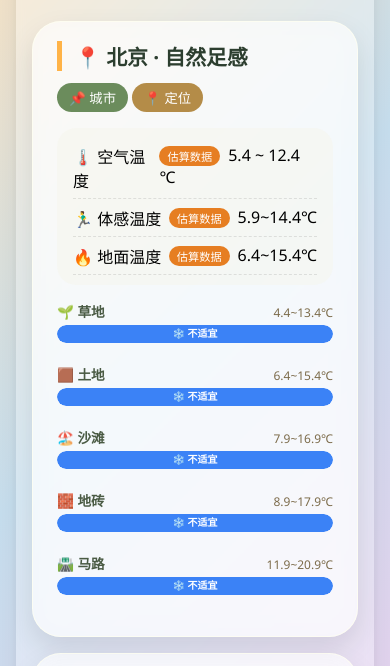
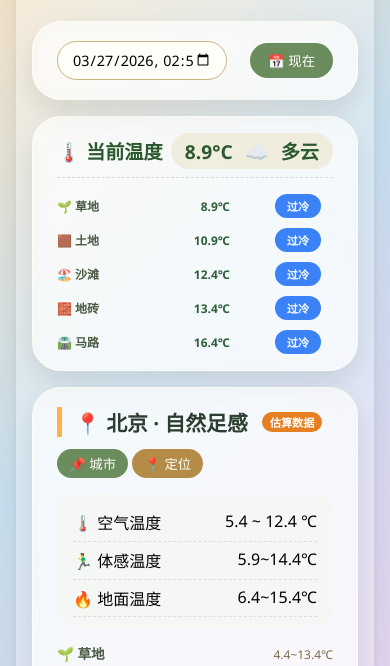
Before and after one commit to zbt00123/Nature-Connection-Guide, a plain HTML site: page index.html in a window 390 px wide. Shown: the part 101-767 px from the top of the page. Drawn offline with Linux system fonts and the light colour scheme; no server answers.

Commit message:
Refactor styles and improve data handling in JS
Refactor CSS styles for card headers and media queries. Update JavaScript functions to improve data display and handling.

```diff
--- a/index.html
+++ b/index.html
@@ -204,7 +204,18 @@
             gap: 12px;
             margin-bottom: 1rem;
         }
-        .card-header h3 { font-size: clamp(1.3rem, 5vw, 1.7rem); font-weight: 600; color: #2c3e2f; border-left: 5px solid #ffb347; padding-left: 0.8rem; margin: 0; }
+        .card-header h3 {
+            font-size: clamp(1.3rem, 5vw, 1.7rem);
+            font-weight: 600;
+            color: #2c3e2f;
+            border-left: 5px solid #ffb347;
+            padding-left: 0.8rem;
+            margin: 0;
+            display: inline-flex;
+            align-items: center;
+            flex-wrap: wrap;
+            gap: 8px;
+        }
         .city-picker-btn, .auto-locate-btn { background: #6b8c5c; border: none; color: white; padding: 5px 12px; border-radius: 30px; cursor: pointer; font-weight: 500; }
         .auto-locate-btn { background: #b48c48; }
 
@@ -463,14 +474,35 @@
         }
         .loading-toast.show { display: flex; }
 
+        /* ========== 媒体查询：竖屏时调整卡片顺序 ========== */
         @media (max-width: 880px) {
-            .dashboard { flex-direction: column; }
-            .wheel-area { order: 4; }
-            .left-panel { order: 2; }
-            .current-card { order: 3; }
-            .footer-info { order: 5; }
-            .date-card { order: 1; }
+            .dashboard {
+                flex-direction: column;
+            }
+            .wheel-area {
+                order: 4;
+            }
+            .left-panel {
+                order: 2;
+            }
+            /* 日期卡片始终在最前 */
+            .date-card {
+                order: 1;
+            }
+            /* 当前温度卡片排在第二 */
+            .current-card {
+                order: 2;
+            }
+            /* 自然足感卡片（info-card）排在当前温度卡片下方 */
+            .info-card {
+                order: 3;
+            }
+            .footer-info {
+                order: 5;
+            }
         }
+
+        /* 针对极小屏幕的微调，不干扰卡片顺序 */
         @media (max-width: 480px) {
             .nature-container { padding: 1rem; }
             .material-row { font-size: 0.75rem; }
@@ -872,7 +904,7 @@
             }
         }
 
-        // 更新自然足感卡片
+        // 更新自然足感卡片（数据标注已移至标题旁）
         function updateLeftPanelAndTimeline(dayIdx){
             let air = dailyTempCache[dayIdx] || {min:15,max:25,real:false,isHistory:false};
             let airMin=air.min, airMax=air.max, airReal=air.real;
@@ -887,11 +919,22 @@
                 if (diffDays < 0) dataType = "历史数据";
                 else dataType = "预报数据";
             }
-            document.getElementById('airTempRange').innerHTML = `<span class="data-tag">${dataType}</span><span>${airMin.toFixed(1)} ~ ${airMax.toFixed(1)} ℃</span>`;
+
+            // 在标题旁显示数据标注，移除三个温度项后面的标注
+            const cityName = currentLocation.name;
+            const titleElem = document.getElementById('cityTitle');
+            titleElem.innerHTML = `📍 ${cityName} · 自然足感 <span class="data-tag" style="font-size:0.7rem; background:#e67e22; margin-left:6px; vertical-align:middle;">${dataType}</span>`;
+
+            // 空气温度：仅显示数值，无标注
+            document.getElementById('airTempRange').innerHTML = `<span>${airMin.toFixed(1)} ~ ${airMax.toFixed(1)} ℃</span>`;
+
+            // 体感温度
             let feelsHtml = (useReal && currentRealWeather.feelsMin) ? `${currentRealWeather.feelsMin.toFixed(1)}~${currentRealWeather.feelsMax.toFixed(1)}℃` : `${(airMin+0.5).toFixed(1)}~${(airMax+2).toFixed(1)}℃`;
-            document.getElementById('feelsLikeTemp').innerHTML = `<span class="data-tag">${dataType}</span><span>${feelsHtml}</span>`;
+            document.getElementById('feelsLikeTemp').innerHTML = `<span>${feelsHtml}</span>`;
+
+            // 地面温度
             let groundHtml = (useReal && currentRealWeather.groundMin) ? `${currentRealWeather.groundMin.toFixed(1)}~${currentRealWeather.groundMax.toFixed(1)}℃` : `${(airMin+1).toFixed(1)}~${(airMax+3).toFixed(1)}℃`;
-            document.getElementById('groundTempRange').innerHTML = `<span class="data-tag">${dataType}</span><span>${groundHtml}</span>`;
+            document.getElementById('groundTempRange').innerHTML = `<span>${groundHtml}</span>`;
 
             const materials = [
                 { name:'🌱 草地', offsetAvg:0 },
@@ -1054,6 +1097,7 @@
         // ---------- 城市相关 ----------
         async function setCity(city) {
             currentLocation = { name: city.name, lat: city.lat, lng: city.lng };
+            // 先更新标题（临时不带标注，之后refresh时会重新标注）
             document.getElementById('cityTitle').innerHTML = `📍 ${city.name} · 自然足感`;
             updateCalendar();
             for(let idx=0; idx<totalDays; idx++){ let est=estimateDailyTemp(idx); dailyTempCache[idx]={ min:est.min, max:est.max, real:false }; }
@@ -1086,13 +1130,11 @@
 
         // ---------- 定位核心：优先IP，失败后浏览器，再失败则浮动提示重试/选城市 ----------
         async function performLocation() {
-            // 显示定位浮动层
             locateToast.classList.add('show');
-            locateButtons.innerHTML = ''; // 清空按钮
+            locateButtons.innerHTML = '';
             locateMessage.innerHTML = '<span>📍 正在获取位置信息...</span>';
 
             let location = null;
-            // 1. IP定位 (ip-api.com)
             try {
                 const res = await fetch('https://ip-api.com/json/?fields=status,lat,lon,city&lang=zh-CN');
                 const data = await res.json();
@@ -1103,7 +1145,6 @@
                 }
             } catch(e) { console.warn('IP定位失败', e); }
 
-            // 2. 如果IP失败，尝试浏览器定位
             if (!location && navigator.geolocation) {
                 locateMessage.innerHTML = '<span>📍 尝试浏览器定位...</span>';
                 try {
@@ -1112,7 +1153,6 @@
                     });
                     const lat = pos.coords.latitude;
                     const lng = pos.coords.longitude;
-                    // 反向地理编码获取城市名
                     const revRes = await fetch(`https://api.bigdatacloud.net/data/reverse-geocode-client?latitude=${lat}&longitude=${lng}&localityLanguage=zh`);
                     const revData = await revRes.json();
                     let city = revData.city || revData.locality || revData.principalSubdivision || '当前位置';
@@ -1121,12 +1161,10 @@
                 } catch(e) { console.warn('浏览器定位失败', e); }
             }
 
-            // 3. 若成功，更新城市并关闭浮动层
             if (location && location.lat && location.lng) {
                 locateToast.classList.remove('show');
                 await setCity(location);
             } else {
-                // 全部失败，显示失败界面，带重试和选择城市按钮
                 locateMessage.innerHTML = '<span>⚠️ 定位失败，请重试或手动选择城市</span>';
                 locateButtons.innerHTML = `
                     <button class="locate-btn" id="locateRetryBtn">🔄 重试</button>
@@ -1137,16 +1175,15 @@
                 const closeLocate = () => locateToast.classList.remove('show');
                 retryBtn.addEventListener('click', () => {
                     closeLocate();
-                    performLocation(); // 重新执行定位
+                    performLocation();
                 });
                 selectBtn.addEventListener('click', () => {
                     closeLocate();
-                    document.getElementById('openCityPickerBtn').click(); // 打开城市选择器
+                    document.getElementById('openCityPickerBtn').click();
                 });
             }
         }
 
-        // 定位入口，调用核心定位函数
         function autoLocate() {
             performLocation();
         }
```
